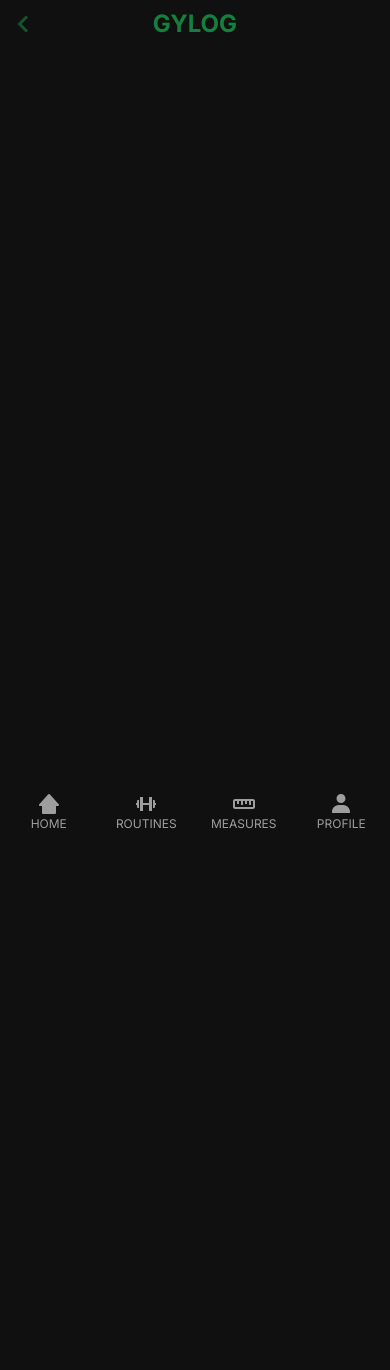
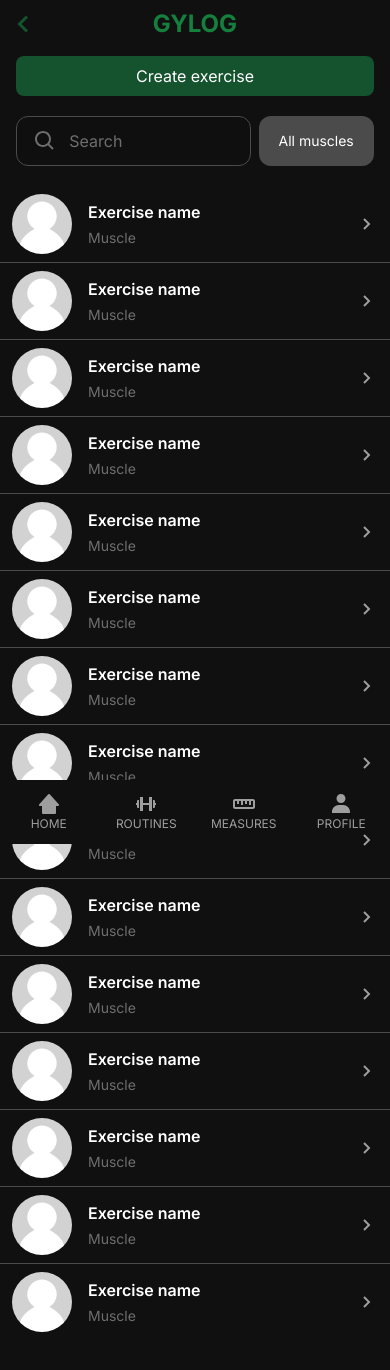
Before and after one commit to fabrizio411/gylog, a Next.js app: page /exercises in a window 390 px wide. Shown: the top 1370 px of the page. Before the commit the page ends 844 px from the top, so only its background shows below. Built offline with nearby package versions, Linux system fonts and the light colour scheme.

Commit message:
Add: exercises page and exercise card

```diff
--- a/app/(root)/exercises/page.tsx
+++ b/app/(root)/exercises/page.tsx
@@ -1,6 +1,41 @@
+import ExerciseCard from '@/components/cards/ExerciseCard'
+import SearchIcon from '@/components/icons/SearchIcon'
+import Link from 'next/link'
+
 const ExercisesPage = () => {
   return (
-    <div>ExercisesPage</div>
+    <main className='main-container flex flex-col'>
+      <div className='flex justify-center sm:justify-between items-center'>
+        <h2 className='desktop-page-title'>Exercises</h2>
+        <Link href='/routines/create' className='button w-11/12 sm:w-auto mt-2 sm:mt-0'>Create exercise</Link>
+      </div>
+      <div className='w-11/12 sm:w-full flex gap-2 mt-5 self-center'>
+        <label htmlFor='search' className='relative cursor-text flex-1 bg-dark-3 border border-dark-border rounded-xl p-3'>
+          <input id='search' type='text' placeholder='Search' className='peer pl-10 w-full bg-transparent outline-none text-light-1 placeholder:text-light-3' />
+          <div className='absolute top-1/2 -translate-y-1/2 left-4'>
+            <SearchIcon className='fill-light-3' />
+          </div>
+        </label>
+        <button className='bg-dark-border hover:bg-light-3 text-light-1 pl-5 sm:pl-8 pr-5 sm:pr-8 text-sm sm:text-base rounded-xl'>All muscles</button>
+      </div>
+      <div className='routines-container gap-0 mt-5 sm:mt-3'>
+        <ExerciseCard />
+        <ExerciseCard />
+        <ExerciseCard />
+        <ExerciseCard />
+        <ExerciseCard />
+        <ExerciseCard />
+        <ExerciseCard />
+        <ExerciseCard />
+        <ExerciseCard />
+        <ExerciseCard />
+        <ExerciseCard />
+        <ExerciseCard />
+        <ExerciseCard />
+        <ExerciseCard />
+        <ExerciseCard />
+      </div>
+    </main>
   )
 }
 
--- a/app/(root)/profile/page.tsx
+++ b/app/(root)/profile/page.tsx
@@ -1,4 +1,8 @@
 import ProfileInfoCard from '@/components/cards/ProfileInfoCard'
+import DumbbellIcon from '@/components/icons/DumbbellIcon'
+import HistoryIcon from '@/components/icons/HistoryIcon'
+import ProgramIcon from '@/components/icons/ProgramIcon'
+import RulerIcon from '@/components/icons/RulerIcon'
 import Link from 'next/link'
 
 const ProfilePage = () => {
@@ -7,12 +11,24 @@ const ProfilePage = () => {
       <ProfileInfoCard />
       <div className='flex flex-col gap-2 w-11/12 sm:w-full mt-6'>
         <div className='flex gap-2'>
-          <Link href='/exercises' className='profile-button'>Exercises</Link>
-          <Link href='/history' className='profile-button'>History</Link>
+          <Link href='/exercises' className='profile-button'>
+            <DumbbellIcon />
+            Exercises
+          </Link>
+          <Link href='/history' className='profile-button'>
+            <HistoryIcon />
+            History
+          </Link>
         </div>
         <div className='flex gap-2'>
-          <Link href='/measures' className='profile-button'>Measures</Link>
-          <Link href='/program' className='profile-button'>Program</Link>
+          <Link href='/measures' className='profile-button'>
+            <RulerIcon />
+            Measures
+          </Link>
+          <Link href='/program' className='profile-button'>
+            <ProgramIcon />
+            Program
+          </Link>
         </div>
       </div>
     </main>
--- a/app/globals.css
+++ b/app/globals.css
@@ -25,6 +25,7 @@
 
     .button {
         @apply
+        text-center
         bg-green-900
         text-light-1
         hover:bg-green-700
@@ -39,13 +40,17 @@
     .profile-button {
         @apply
         flex-1
-        text-center
+        flex
+        gap-2
+        justify-center
         bg-dark-2 border
         border-dark-border
         rounded-lg
         p-2
         text-light-2
+        fill-light-2
         hover:text-light-1
+        hover:fill-light-1
         hover:bg-dark-hover
     }
 
--- /dev/null
+++ b/components/cards/ExerciseCard.tsx
@@ -0,0 +1,22 @@
+import Image from 'next/image'
+import Link from 'next/link'
+import BackArrow from '../icons/BackArrow'
+
+const ExerciseCard = () => {
+  return (
+    <Link href={`/exercises/123`} className='group p-3 pb-2 pt-2 last:border-none border-b border-b-dark-border w-full flex justify-between items-center'>
+      <div className='flex gap-4 items-center'>
+        <Image className='rounded-full' alt='exercise photo' src={'/images/placeholder.jpg'} height={60} width={60} />
+        <div>
+          <h3 className='text-light-1 font-semibold mb-1 group-hover:underline'>Exercise name</h3>
+          <p className='text-sm text-light-3'>Muscle</p>
+        </div>
+      </div>
+      <div>
+        <BackArrow className='rotate-180 fill-light-2 group-hover:fill-light-1' />
+      </div>
+    </Link>
+  )
+}
+
+export default ExerciseCard
--- /dev/null
+++ b/components/icons/HistoryIcon.tsx
@@ -0,0 +1,7 @@
+const HistoryIcon = ({ className }: { className?: string }) => {
+  return (
+    <svg className={className} xmlns='http://www.w3.org/2000/svg' width='24' height='24' viewBox='0 0 24 24'><path d='M12 8v5h5v-2h-3V8z'></path><path d='M21.292 8.497a8.957 8.957 0 0 0-1.928-2.862 9.004 9.004 0 0 0-4.55-2.452 9.09 9.09 0 0 0-3.626 0 8.965 8.965 0 0 0-4.552 2.453 9.048 9.048 0 0 0-1.928 2.86A8.963 8.963 0 0 0 4 12l.001.025H2L5 16l3-3.975H6.001L6 12a6.957 6.957 0 0 1 1.195-3.913 7.066 7.066 0 0 1 1.891-1.892 7.034 7.034 0 0 1 2.503-1.054 7.003 7.003 0 0 1 8.269 5.445 7.117 7.117 0 0 1 0 2.824 6.936 6.936 0 0 1-1.054 2.503c-.25.371-.537.72-.854 1.036a7.058 7.058 0 0 1-2.225 1.501 6.98 6.98 0 0 1-1.313.408 7.117 7.117 0 0 1-2.823 0 6.957 6.957 0 0 1-2.501-1.053 7.066 7.066 0 0 1-1.037-.855l-1.414 1.414A8.985 8.985 0 0 0 13 21a9.05 9.05 0 0 0 3.503-.707 9.009 9.009 0 0 0 3.959-3.26A8.968 8.968 0 0 0 22 12a8.928 8.928 0 0 0-.708-3.503z'></path></svg>
+  )
+}
+
+export default HistoryIcon
--- /dev/null
+++ b/components/icons/ProgramIcon.tsx
@@ -0,0 +1,7 @@
+const ProgramIcon = ({ className }: { className?: string }) => {
+  return (
+    <svg className={className} xmlns='http://www.w3.org/2000/svg' width='24' height='24' viewBox='0 0 24 24'><path d='M5 22h14c1.103 0 2-.897 2-2V5c0-1.103-.897-2-2-2h-2a1 1 0 0 0-1-1H8a1 1 0 0 0-1 1H5c-1.103 0-2 .897-2 2v15c0 1.103.897 2 2 2zM5 5h2v2h10V5h2v15H5V5z'></path><path d='m11 13.586-1.793-1.793-1.414 1.414L11 16.414l5.207-5.207-1.414-1.414z'></path></svg>
+  )
+}
+
+export default ProgramIcon
--- /dev/null
+++ b/components/icons/SearchIcon.tsx
@@ -0,0 +1,7 @@
+const SearchIcon = ({ className }: { className?: string }) => {
+  return (
+    <svg className={className} xmlns='http://www.w3.org/2000/svg' width='24' height='24' viewBox='0 0 24 24'><path d='M10 18a7.952 7.952 0 0 0 4.897-1.688l4.396 4.396 1.414-1.414-4.396-4.396A7.952 7.952 0 0 0 18 10c0-4.411-3.589-8-8-8s-8 3.589-8 8 3.589 8 8 8zm0-14c3.309 0 6 2.691 6 6s-2.691 6-6 6-6-2.691-6-6 2.691-6 6-6z'></path></svg>
+  )
+}
+
+export default SearchIcon
```
Also changed, not shown: 1 other file (tests, documents, lock files or other folders).
